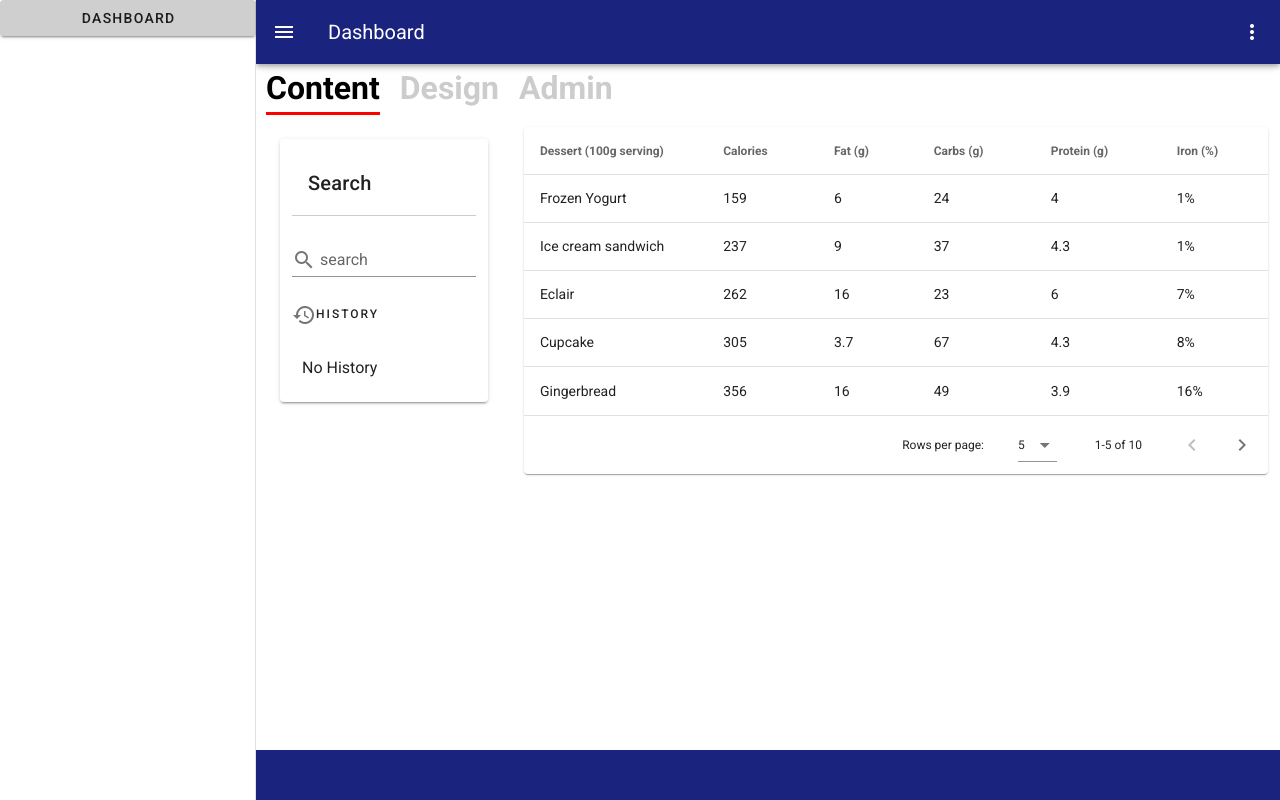
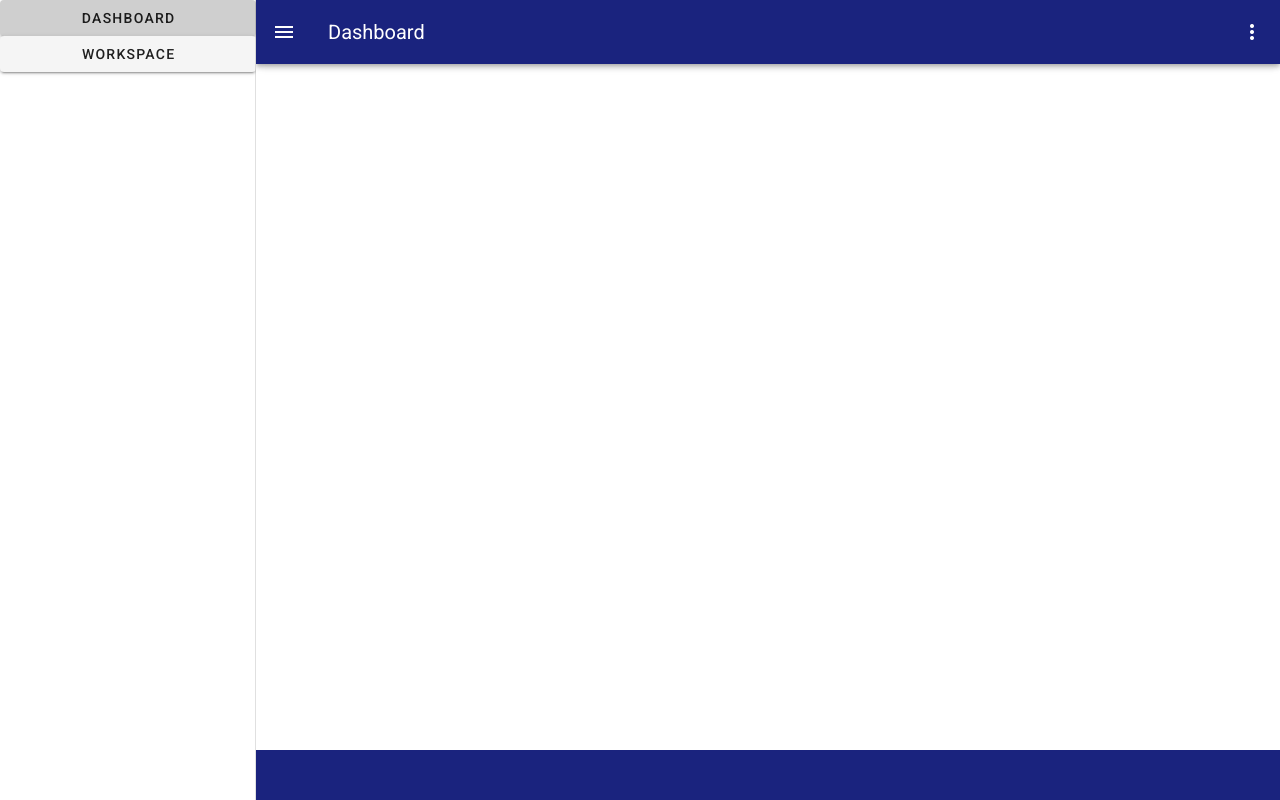
Before and after one commit to iingles/isaac-ingles-3790-final, a Vue app: page / in a window 1280 px wide. Built offline with nearby package versions, Linux system fonts and the light colour scheme.

Commit message:
Put workspace in views and routed accordingly

```diff
--- a/src/components/shared/Header.vue
+++ b/src/components/shared/Header.vue
@@ -31,6 +31,7 @@
         v-model="drawer"
         >
         <v-btn block to="/">Dashboard</v-btn>
+        <v-btn block to="/workspace">Workspace</v-btn>
     </v-navigation-drawer>
   </div>
 </template>
--- a/src/router.js
+++ b/src/router.js
@@ -2,6 +2,7 @@ import Vue from 'vue'
 import Router from 'vue-router'
 
 import Dashboard from './views/Dashboard.vue'
+import Workspace from './views/Workspace.vue'
 //lazy load these when I get the chance
 import Help from './views/Help.vue'
 import About from './views/About.vue'
@@ -22,6 +23,11 @@ export default new Router({
       name: 'Dashboard',
       path: '/',
       component: Dashboard,
+    },
+    {
+      name: 'Workspace',
+      path: '/workspace',
+      component: Workspace,
     },
     {
       name: 'Settings',
--- a/src/views/Dashboard.vue
+++ b/src/views/Dashboard.vue
@@ -1,24 +1,24 @@
 <template>
     <v-container>
-        <v-row>
+        <!-- <v-row>
             <WorkspaceMenu
                 @changemode="change($event)"
             />
         </v-row>
         <v-row>
             <Workspace />
-        </v-row>
+        </v-row> -->
     </v-container>
 </template>
 
 <script>
-import WorkspaceMenu from '../components/workspace/menus/WorkspaceMenu.vue'
-import Workspace from '../components/workspace/Workspace.vue'
+// import WorkspaceMenu from '../components/workspace/menus/WorkspaceMenu.vue'
+// import Workspace from '../components/workspace/Workspace.vue'
 
 export default {
     components: {
-        WorkspaceMenu,
-        Workspace,
+        // WorkspaceMenu,
+        // Workspace,
     },
     data: () => {
         return {
--- a/src/components/workspace/Workspace.vue
+++ b/src/views/Workspace.vue
@@ -5,20 +5,22 @@
                 <SideBar />
             </v-col>
             <v-col xs="12" md="9">
-                <SearchResults />
+                <router-view></router-view>
             </v-col>
         </v-row>
     </v-container>
 </template>
 
 <script>
-import SideBar from './menus/Sidebar.vue'
-import SearchResults from './SearchResults.vue'
+import SideBar from '../components/workspace/menus/Sidebar.vue'
+import SearchResults from '../components/workspace/SearchResults.vue'
+import ModuleEditor from '../components/workspace/ModuleEditor.vue'
 
 export default {
     components: {
         SideBar,
         SearchResults,
+        ModuleEditor,
     }
 }
 </script>
```
Also changed, not shown: src/views/Management.vue (deleted).
